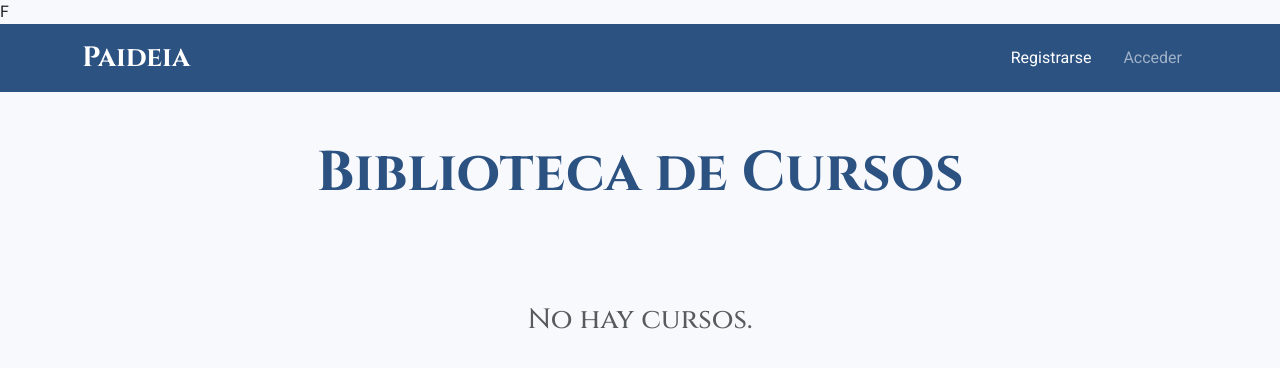
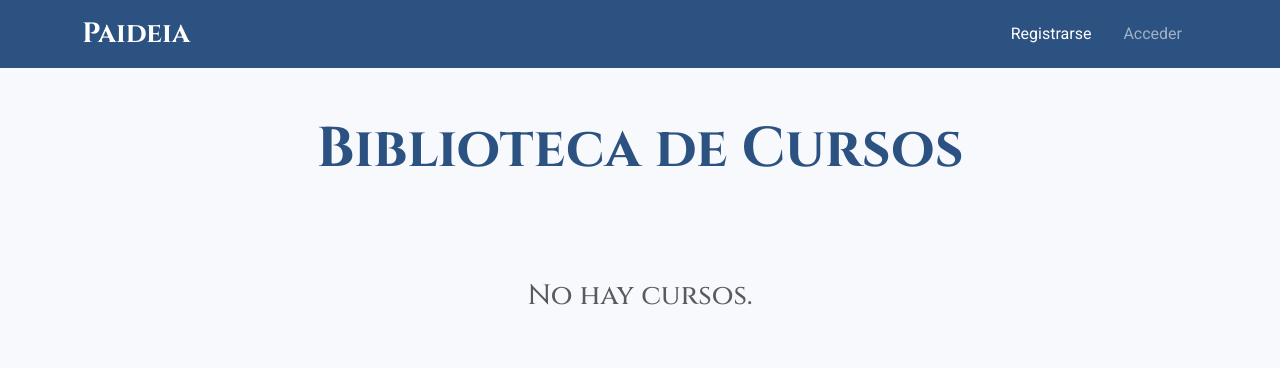
Before and after one commit to larrysa123/Paideia_Proyecto, a PHP site: page /PAIDEIA_PROYECTO/index.php in a window 1280 px wide. Shown: the top 368 px of the page. Run offline with PHP 8.4, Linux system fonts and the light colour scheme; data that the repository does not hold is empty.

Commit message:
correción Header

```diff
--- a/src/public/vista/includes/header.php
+++ b/src/public/vista/includes/header.php
@@ -11,7 +11,7 @@ require_once __DIR__ . '/../../../app/config/config.php';
 
     <link href="https://fonts.googleapis.com/css2?family=Cinzel:wght@500;700&family=Roboto:wght@300;400;700&display=swap" rel="stylesheet">
     <link href="https://cdn.jsdelivr.net/npm/bootstrap@5.3.2/dist/css/bootstrap.min.css" rel="stylesheet">
-    <link rel="stylesheet" href="https://cdn.jsdelivr.net/npm/bootstrap-icons@1.11.1/font/bootstrap-icons.css">F
+    <link rel="stylesheet" href="https://cdn.jsdelivr.net/npm/bootstrap-icons@1.11.1/font/bootstrap-icons.css">
 
 
     <link href="<?= RUTA_CSS ?>estilos.css" rel="stylesheet">
```
